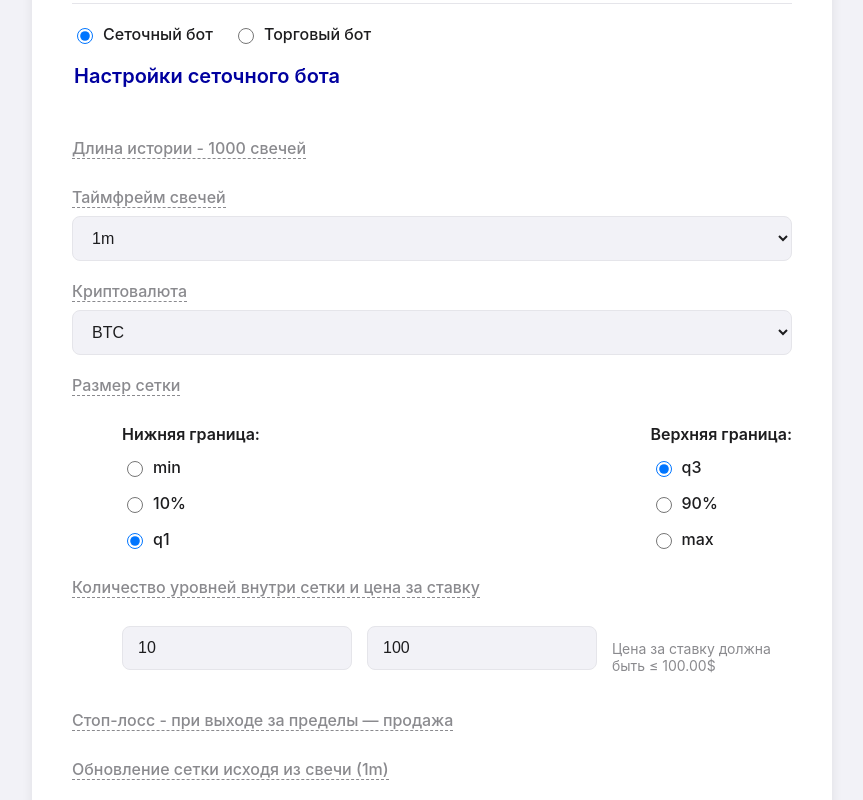
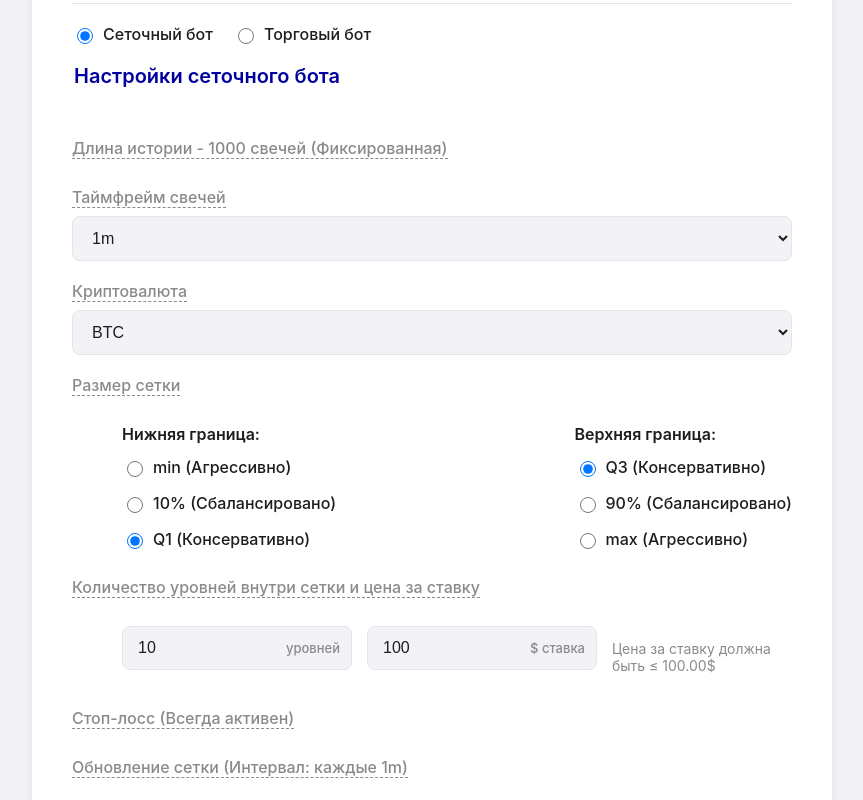
Before and after one commit to Daniello0/trade-bot-app, a React (Create React App) app in the folder client/: page /add-bot in a window 1280 px wide. Shown: the part 440-1240 px from the top of the page, without its empty margins (208-1071 px from the left). Built offline with nearby package versions, Linux system fonts and the light colour scheme; no server answers.

Commit message:
add "if bot with this name exists - throw Error 'Bot with this name exists'", small design fix

```diff
--- a/client/src/service/BotService.ts
+++ b/client/src/service/BotService.ts
@@ -4,13 +4,19 @@ import {requestApi} from "./RequestApiService";
 export const createBot = async (botParams: CreateBot): Promise<Error | undefined> => {
     try {
         const res: Response = await requestApi('/bots/create', 'POST', botParams);
-        if (res.status === 500) {
+
+        if (res.status === 409) {
+            return new Error('Бот с таким именем уже существует');
+        }
+
+        if (!res.ok) {
             return new Error('Ошибка при создании бота');
         }
     } catch (error) {
         return new Error('Ошибка при создании бота');
     }
-}
+};
+
 
 export const getAllBots = async ():
     Promise<ReadBotSummary[] | undefined> => {
@@ -51,7 +57,10 @@ export const updateBot = async (
     updateBotData: CreateBot
 ): Promise<Error | undefined> => {
     try {
-        await requestApi(`/bots/${botId}`, 'PATCH', updateBotData);
+        const res = await requestApi(`/bots/${botId}`, 'PATCH', updateBotData);
+        if (res.status === 409) {
+            return new Error('Бот с таким именем уже существует');
+        }
     } catch (error) {
         return new Error('Ошибка при обновлении бота');
     }
--- a/client/src/view/bot-settings/BotSettings.tsx
+++ b/client/src/view/bot-settings/BotSettings.tsx
@@ -57,7 +57,7 @@ function BotSettings() {
             if (error) throw error;
             navigate("/");
         } catch (error: any) {
-            alert(error.message || "Произошла ошибка");
+            alert(`Ошибка! ${error.message}`);
         }
     }
 
--- a/client/src/view/bot-settings/SpotGridSettings.css
+++ b/client/src/view/bot-settings/SpotGridSettings.css
@@ -19,3 +19,31 @@
     align-items: flex-start;
     gap: 15px;
 }
+
+.input-with-unit {
+    position: relative;
+    display: flex;
+    align-items: center;
+    flex: 1;
+}
+
+.input-with-unit input {
+    padding-right: 75px !important;
+    width: 100%;
+}
+
+.unit-text {
+    position: absolute;
+    right: 12px;
+    color: var(--text-secondary);
+    font-size: 13px;
+    pointer-events: none;
+    font-weight: 500;
+}
+
+.input-with-unit .error-text {
+    position: absolute;
+    top: 100%;
+    left: 0;
+    margin-top: 4px;
+}
--- a/client/src/view/bot-settings/SpotGridSettings.tsx
+++ b/client/src/view/bot-settings/SpotGridSettings.tsx
@@ -13,6 +13,18 @@ export function SpotGridSettings() {
 
     const fieldErrors = errors.spotGridSettingsData?.levelsSettings;
 
+    const lowerBoundOptions = [
+        { value: 'min', label: 'min (Агрессивно)' },
+        { value: '10%', label: '10% (Сбалансировано)' },
+        { value: 'q1', label: 'Q1 (Консервативно)' }
+    ];
+
+    const upperBoundOptions = [
+        { value: 'q3', label: 'Q3 (Консервативно)' },
+        { value: '90%', label: '90% (Сбалансировано)' },
+        { value: 'max', label: 'max (Агрессивно)' }
+    ];
+
     return (
         <fieldset className="form-section bot-specific-settings">
             <legend>Настройки сеточного бота</legend>
@@ -21,7 +33,7 @@ export function SpotGridSettings() {
                 <label>
                     <InfoTooltip text="Объем исторических данных
                     (1000 закрытых свечей) для рассчета границ сетки. Например, при 1-минутном таймфрейме
-                    свечей (1m) длина истории составит 1000 минут (16.6 часов)" children="Длина истории - 1000 свечей"/>
+                    свечей (1m) длина истории составит 1000 минут (16.6 часов)" children="Длина истории - 1000 свечей (Фиксированная)"/>
                 </label>
             </div>
 
@@ -55,25 +67,29 @@ export function SpotGridSettings() {
                 <label>
                     <InfoTooltip text="Динамический диапазон торговли (ценовые границы бота). min/max — это абсолютные исторические
                         минимумы/максимумы.
-                        q1/q3 (квантили) — более узкий ценовой диапазон, который отсекает резкие аномальные
+                        Q1/Q3 (квантили) — более узкий ценовой диапазон, который отсекает резкие аномальные
                         прострелы и тени свечей." children="Размер сетки"/>
                 </label>
                 <div className="radio-group vertical nested">
                     <div className="sub-group grid-bounds">
                         <div>
                             <p>Нижняя граница:</p>
-                            {['min', '10%', 'q1'].map(val => (
-                                <label key={val}>
-                                    <input type="radio" value={val} {...register('spotGridSettingsData.gridSettings.lowerBoundDynamic')} /> {val}
+                            {lowerBoundOptions.map(opt => (
+                                <label key={opt.value}>
+                                    <input type="radio" value={opt.value}
+                                           {...register('spotGridSettingsData.gridSettings.lowerBoundDynamic')} />
+                                    {opt.label}
                                 </label>
                             ))}
                         </div>
 
                         <div>
                             <p>Верхняя граница:</p>
-                            {['q3', '90%', 'max'].map(val => (
-                                <label key={val}>
-                                    <input type="radio" value={val} {...register('spotGridSettingsData.gridSettings.upperBoundDynamic')} /> {val}
+                            {upperBoundOptions.map(opt => (
+                                <label key={opt.value}>
+                                    <input type="radio" value={opt.value}
+                                           {...register('spotGridSettingsData.gridSettings.upperBoundDynamic')} />
+                                    {opt.label}
                                 </label>
                             ))}
                         </div>
@@ -84,28 +100,28 @@ export function SpotGridSettings() {
             <div className="form-group full-width">
                 <label>
                     <InfoTooltip text="Количество уровней – количество уровней внутри сетки.
-                    Цена за ставку – сумма в USDT, на которую бот будет открывать каждый ордер. Больше
-                    уровней — чаще сделки, но меньше профит с каждого шага."
-                                 children="Количество уровней внутри сетки и цена за ставку"/>
+                    Цена за ставку – сумма в USDT, на которую бот будет открывать каждый ордер
+                    (заказ на покупку/продажу). Больше уровней — чаще сделки, но меньше профит
+                    с каждого шага." children="Количество уровней внутри сетки и цена за ставку"/>
                 </label>
                 <div className="radio-group vertical nested">
                     <div className="sub-group levels">
-                        <div className="form-group">
+                        <div className="input-with-unit">
                             <input
                                 type="number"
                                 step="any"
-                                placeholder="Кол-во уровней"
                                 {...register('spotGridSettingsData.levelsSettings.countStatic')}
                             />
+                            <span className="unit-text">уровней</span>
                             {fieldErrors?.countStatic && <span className="error-text short">{fieldErrors.countStatic.message}</span>}
                         </div>
-                        <div className="form-group">
+                        <div className="input-with-unit">
                             <input
                                 type="number"
                                 step="any"
-                                placeholder="Цена за ставку ($)"
                                 {...register('spotGridSettingsData.levelsSettings.pricePerBetStatic')}
                             />
+                            <span className="unit-text">$ ставка</span>
                             {fieldErrors?.pricePerBetStatic && <span className="error-text short">{fieldErrors.pricePerBetStatic.message}</span>}
                         </div>
                         <p className="form-hint">Цена за ставку должна быть ≤ {(deposit / staticLevelsCount).toFixed(2)}$</p>
@@ -116,8 +132,8 @@ export function SpotGridSettings() {
             <div className="form-group full-width">
                 <label>
                     <InfoTooltip text="Защитная функция. Если цена упадет ниже или
-                    взлетит выше границ вашей сетки, бот мгновенно продаст актив по рынку."
-                                 children="Стоп-лосс - при выходе за пределы — продажа"/>
+                    взлетит выше границ вашей сетки, бот мгновенно продаст актив по рыночной цене."
+                                 children="Стоп-лосс (Всегда активен)"/>
                 </label>
             </div>
 
@@ -125,7 +141,7 @@ export function SpotGridSettings() {
                 <label>
                     <InfoTooltip text={"Каждые \""+candleLength+"\" минут бот пересчитывает границы " +
                         "сетки под текущий рынок, чтобы сетка могла динамически \"плыть\" за ценой"}
-                                 children={"Обновление сетки исходя из свечи ("+candleLength+"m)"}/>
+                                 children={"Обновление сетки (Интервал: каждые "+candleLength+"m)"}/>
                 </label>
             </div>
         </fieldset>
```
Also changed, not shown: 1 other file (tests, documents, lock files or other folders).
